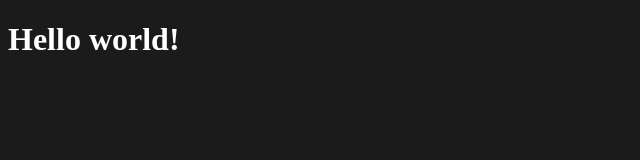
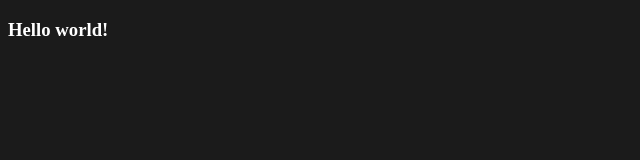
Before and after one commit to xsczshadowdragon/fantasy-campaigns, a plain HTML site: page index.html in a window 1280 px wide. Shown: the whole page, without its empty margins (0-640 px from the left). Drawn offline with Linux system fonts and the light colour scheme.

Commit message:
Update index.html

```diff
--- a/index.html
+++ b/index.html
@@ -21,7 +21,7 @@ body {
 
 <body>
 
-    <h1>Hello world!</h1>
+    <h3>Hello world!</h3>
 
 </body>
 
```
